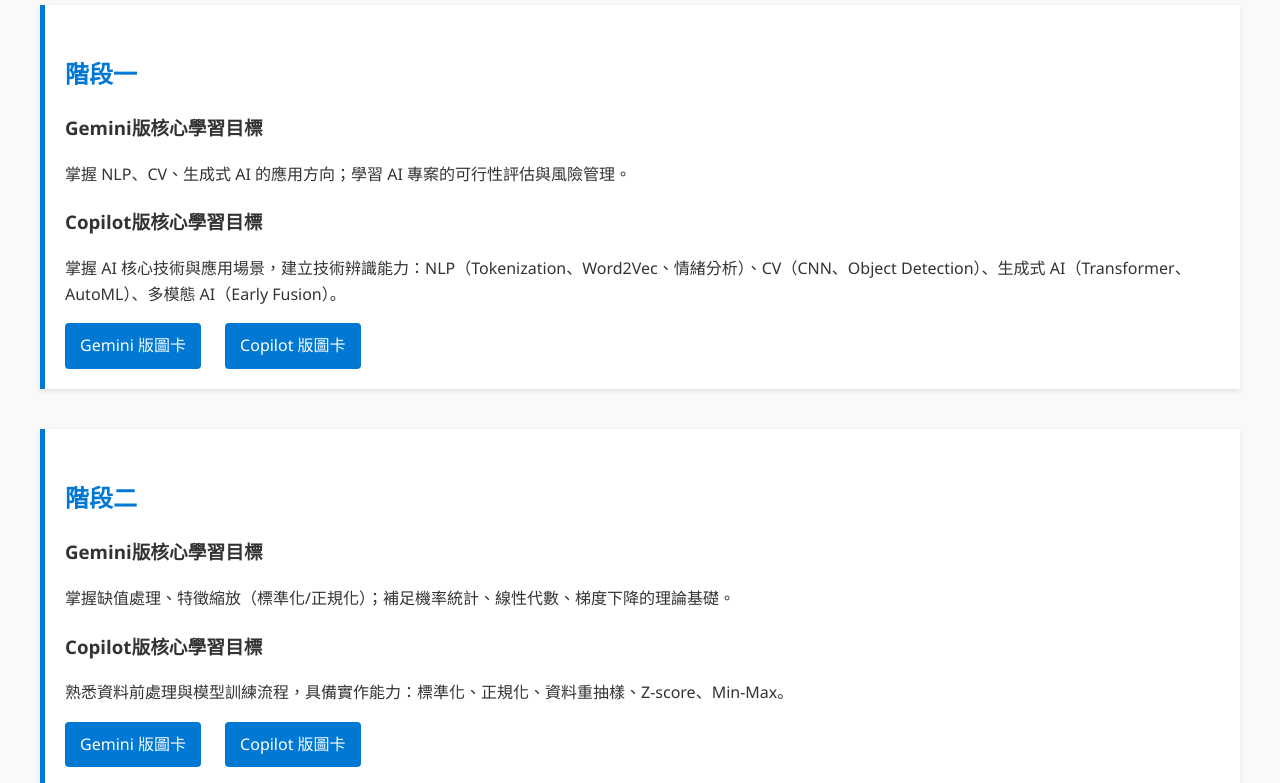
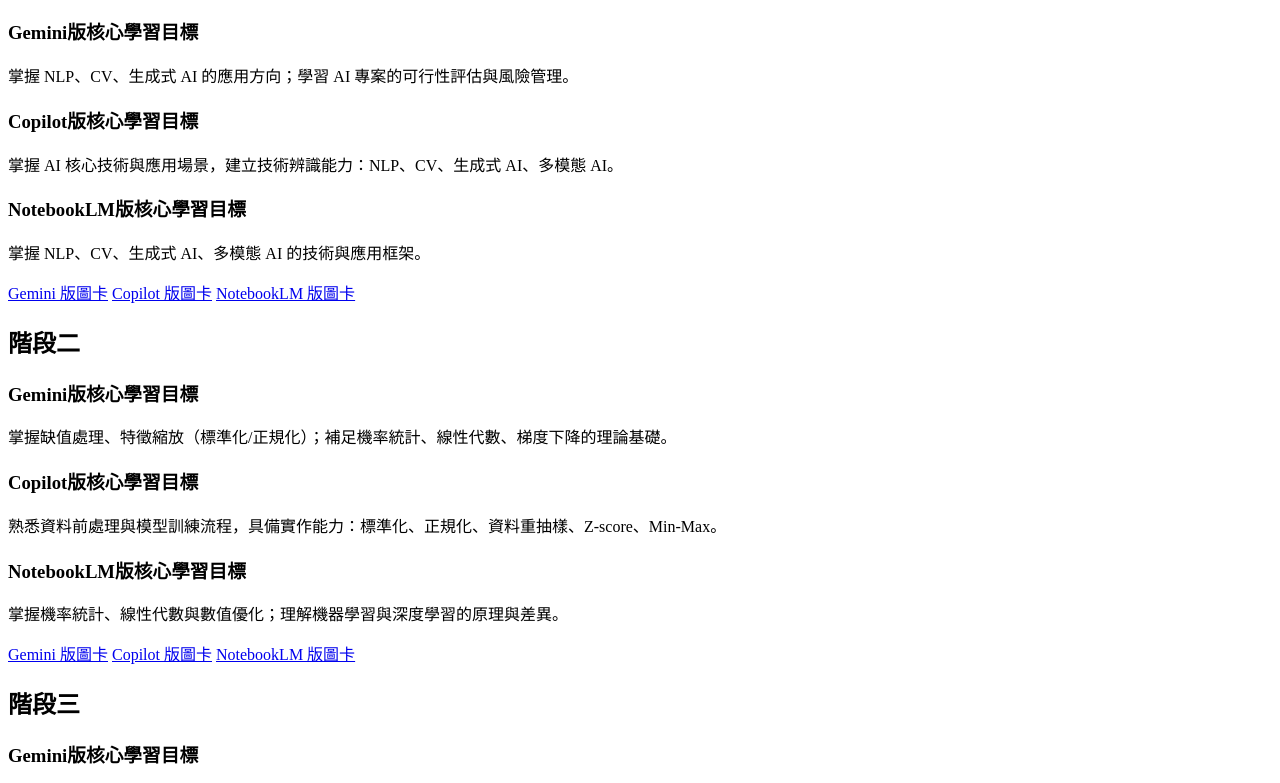
Before and after one commit to jimmy0909tw/jim-iPAS-mid, a plain HTML site: page index.html in a window 1280 px wide. Shown: the part 159-942 px from the top of the page. Drawn offline with Linux system fonts and the light colour scheme.

Commit message:
Update index.html

```diff
--- a/index.html
+++ b/index.html
@@ -1,53 +1,5 @@
-<!DOCTYPE html>
-<html lang="zh-Hant">
-<head>
-  <meta charset="UTF-8">
-  <title>iPAS AI應用規劃師 中級學習路徑</title>
-  <style>
-    body {
-      font-family: "Segoe UI", sans-serif;
-      line-height: 1.6;
-      margin: 40px;
-      background-color: #f9f9f9;
-      color: #333;
-    }
-    h1 {
-      font-size: 2em;
-      color: #005a9e;
-    }
-    h2 {
-      font-size: 1.5em;
-      margin-top: 30px;
-      color: #0078d4;
-    }
-    h3 {
-      margin-top: 20px;
-      color: #333;
-    }
-    .section {
-      margin-bottom: 40px;
-      padding: 20px;
-      background-color: #fff;
-      border-left: 5px solid #0078d4;
-      box-shadow: 0 2px 5px rgba(0,0,0,0.1);
-    }
-    .link-card {
-      margin-top: 10px;
-    }
-    a {
-      display: inline-block;
-      margin-right: 20px;
-      padding: 10px 15px;
-      background-color: #0078d4;
-      color: white;
-      text-decoration: none;
-      border-radius: 4px;
-    }
-    a:hover {
-      background-color: #005a9e;
-    }
-  </style>
-</head>
+<!-- 省略 head 與 CSS，同前版本 -->
+
 <body>
 
   <h1>iPAS AI應用規劃師<br>中級學習路徑</h1>
@@ -58,10 +10,13 @@
     <h3>Gemini版核心學習目標</h3>
     <p>掌握 NLP、CV、生成式 AI 的應用方向；學習 AI 專案的可行性評估與風險管理。</p>
     <h3>Copilot版核心學習目標</h3>
-    <p>掌握 AI 核心技術與應用場景，建立技術辨識能力：NLP（Tokenization、Word2Vec、情緒分析）、CV（CNN、Object Detection）、生成式 AI（Transformer、AutoML）、多模態 AI（Early Fusion）。</p>
+    <p>掌握 AI 核心技術與應用場景，建立技術辨識能力：NLP、CV、生成式 AI、多模態 AI。</p>
+    <h3>NotebookLM版核心學習目標</h3>
+    <p>掌握 NLP、CV、生成式 AI、多模態 AI 的技術與應用框架。</p>
     <div class="link-card">
       <a href="iPAS-Part1.html" target="_blank">Gemini 版圖卡</a>
       <a href="Copilot-iPAS-Part1.html" target="_blank">Copilot 版圖卡</a>
+      <a href="nbLM-iPAS-Part1.html" target="_blank">NotebookLM 版圖卡</a>
     </div>
   </div>
 
@@ -72,9 +27,12 @@
     <p>掌握缺值處理、特徵縮放（標準化/正規化）；補足機率統計、線性代數、梯度下降的理論基礎。</p>
     <h3>Copilot版核心學習目標</h3>
     <p>熟悉資料前處理與模型訓練流程，具備實作能力：標準化、正規化、資料重抽樣、Z-score、Min-Max。</p>
+    <h3>NotebookLM版核心學習目標</h3>
+    <p>掌握機率統計、線性代數與數值優化；理解機器學習與深度學習的原理與差異。</p>
     <div class="link-card">
       <a href="iPAS-Part2.html" target="_blank">Gemini 版圖卡</a>
       <a href="Copilot-iPAS-Part2.html" target="_blank">Copilot 版圖卡</a>
+      <a href="nbLM-iPAS-Part2.html" target="_blank">NotebookLM 版圖卡</a>
     </div>
   </div>
 
@@ -85,9 +43,12 @@
     <p>依據任務選擇演算法（分類/迴歸/聚類）；掌握 SGD、Batch Size、學習率與優化器運作。</p>
     <h3>Copilot版核心學習目標</h3>
     <p>資料分割、模型建立與預測；掌握 Adagrad、交叉驗證、正則化與過擬合控制。</p>
+    <h3>NotebookLM版核心學習目標</h3>
+    <p>具備數據準備、特徵工程、模型選擇、訓練與優化的完整能力。</p>
     <div class="link-card">
       <a href="iPAS-Part3.html" target="_blank">Gemini 版圖卡</a>
       <a href="Copilot-iPAS-Part3.html" target="_blank">Copilot 版圖卡</a>
+      <a href="nbLM-iPAS-Part3.html" target="_blank">NotebookLM 版圖卡</a>
     </div>
   </div>
 
@@ -98,9 +59,12 @@
     <p>掌握 Train-Test Split、過度擬合診斷；熟悉 F1、Recall、Precision、R²、MSE 等評估指標。</p>
     <h3>Copilot版核心學習目標</h3>
     <p>理解 ML 核心原理與深度學習架構，強化模型選型能力：Logistic Regression、R²、F1、DBSCAN、K-Means、PCA、CNN、RNN、ResNet、Inception。</p>
+    <h3>NotebookLM版核心學習目標</h3>
+    <p>熟悉模型訓練、驗證與優化流程；掌握模型評估與效能調整技巧。</p>
     <div class="link-card">
       <a href="iPAS-Part4.html" target="_blank">Gemini 版圖卡</a>
       <a href="Copilot-iPAS-Part4.html" target="_blank">Copilot 版圖卡</a>
+      <a href="nbLM-iPAS-Part4.html" target="_blank">NotebookLM 版圖卡</a>
     </div>
   </div>
 
@@ -111,6 +75,8 @@
     <p>學習模型部署、系統集成與持續監控；掌握 GDPR、演算法偏見、供應鏈攻擊等風險與合規議題。</p>
     <h3>Copilot版核心學習目標</h3>
     <p>理解 AI 系統風險與倫理議題，具備合規意識：供應鏈攻擊、模型風險、資料偏誤、公平性評估、GDPR（被遺忘權、資料最小化）。</p>
+    <h3>NotebookLM版核心學習目標</h3>
+    <p>尚未涵蓋此階段內容。</p>
     <div class="link-card">
       <a href="iPAS-Part5.html" target="_blank">Gemini 版圖卡</a>
       <a href="Copilot-iPAS-Part5.html" target="_blank">Copilot 版圖卡</a>
@@ -118,4 +84,3 @@
   </div>
 
 </body>
-</html>
```
